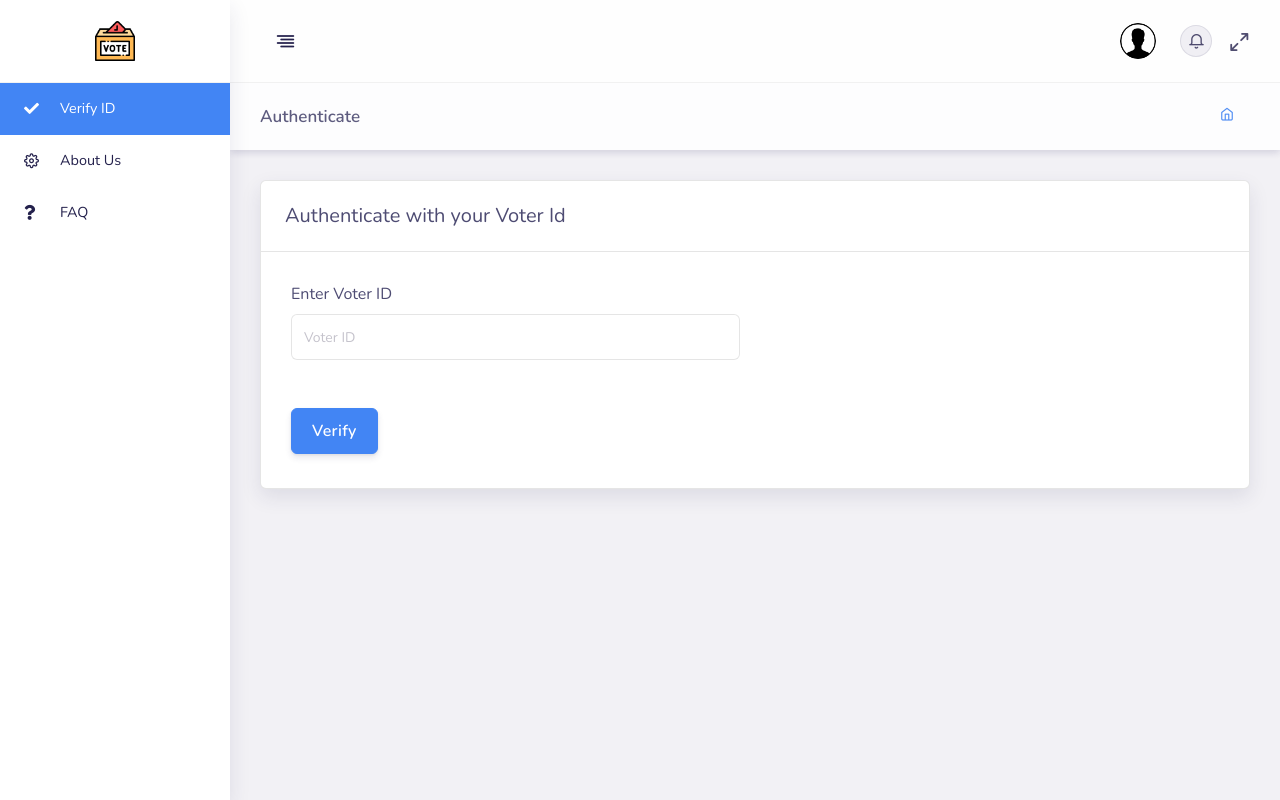
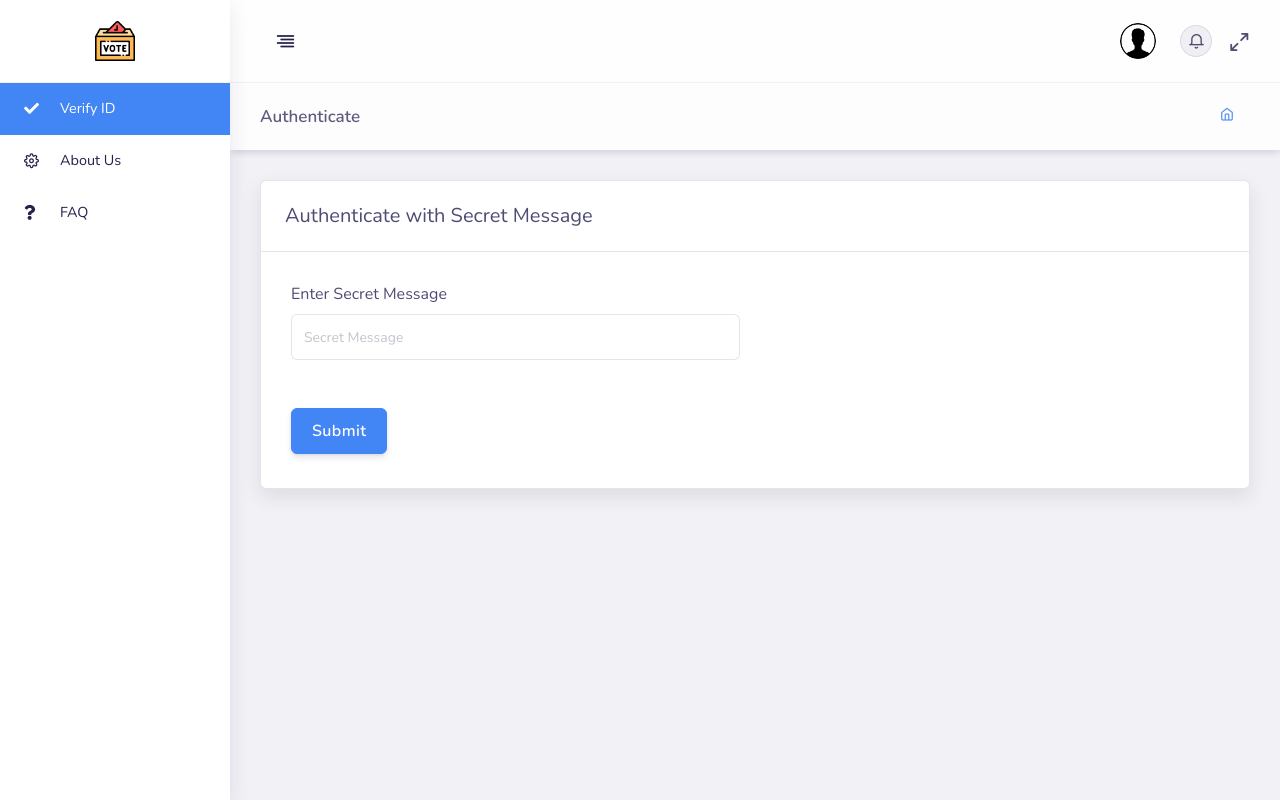
Before and after one commit to agcy1210/voting-frontend, a Django app: page /secret_msg/ in a window 1280 px wide. Run offline with Django 3.2, Linux system fonts and the light colour scheme; the visitor is signed in with stand-in values (Sample User, id 1); some libraries are stand-ins or nearby versions.

Commit message:
added code for generating referenceNumber and storing voterId

```diff
--- a/templates/voting/voterIdAuthentication.html
+++ b/templates/voting/voterIdAuthentication.html
@@ -275,7 +275,9 @@
 								}
 							}),
 							success: function(data, textStatus, jqXHR) {
+								localStorage.setItem("voterId", voterId);
 								alert("Success");
+								window.location.href = "/secret_msg";
 							}
 						})
 					}
--- a/templates/voting/voterSecretMessage.html
+++ b/templates/voting/voterSecretMessage.html
@@ -181,14 +181,16 @@
 												<div class="col-md-6">
 													<div class="form-group">
 														<label class="form-label">Enter Secret Message</label>
-														<input type="text" class="form-control" name="shipment_id" placeholder="Secret Message">
+														<input type="text" class="form-control" name="secret_msg" placeholder="Secret Message">
+														<input type="hidden" name="reference_number" id="reference_number">
+														<input type="hidden" name="voter_id" id="voter_id">
 													</div>
 
 												</div>
 											</div>
 											<div class="row">
 												<div class="col-md-6">
-														<input type="submit" class="btn btn-secondary mt-4 mb-1" value="Add">
+														<input type="submit" class="btn btn-secondary mt-4 mb-1" id="submitBtn" value="Submit">
 
 												</div>
 
@@ -244,6 +246,24 @@
 		function logout() {
 			document.getElementById('logout').submit();
 		}
+
+		function randomString(len, charSet) {
+		    charSet = charSet || 'ABCDEFGHIJKLMNOPQRSTUVWXYZabcdefghijklmnopqrstuvwxyz0123456789';
+		    var randomString = '';
+		    for (var i = 0; i < len; i++) {
+		        var randomPoz = Math.floor(Math.random() * charSet.length);
+		        randomString += charSet.substring(randomPoz,randomPoz+1);
+		    }
+		    return randomString;
+		}
+
+		$("#submitBtn").on('click', async function(e) {
+			e.preventDefault();
+			const referenceNumber = await randomString(32);
+			$('#reference_number').val(referenceNumber);
+			$('#voter_id').val(localStorage.getItem('voterId'));
+			$('.validate-form').submit();
+		})
 	</script>
 
 </body>
--- a/voting/views.py
+++ b/voting/views.py
@@ -32,8 +32,7 @@ def secret_msg(request):
         reference_number = request.POST['reference_number']
         voter_id = request.POST['voter_id']
 
-        hashString = secret_msg+voter_id
-        hashKey = getHash(hashString)
+        hashKey = getHash(secret_msg, voter_id)
 
 
-    return render(request, 'voting/voterIdAuthentication.html')
+    return render(request, 'voting/voterSecretMessage.html')
```
